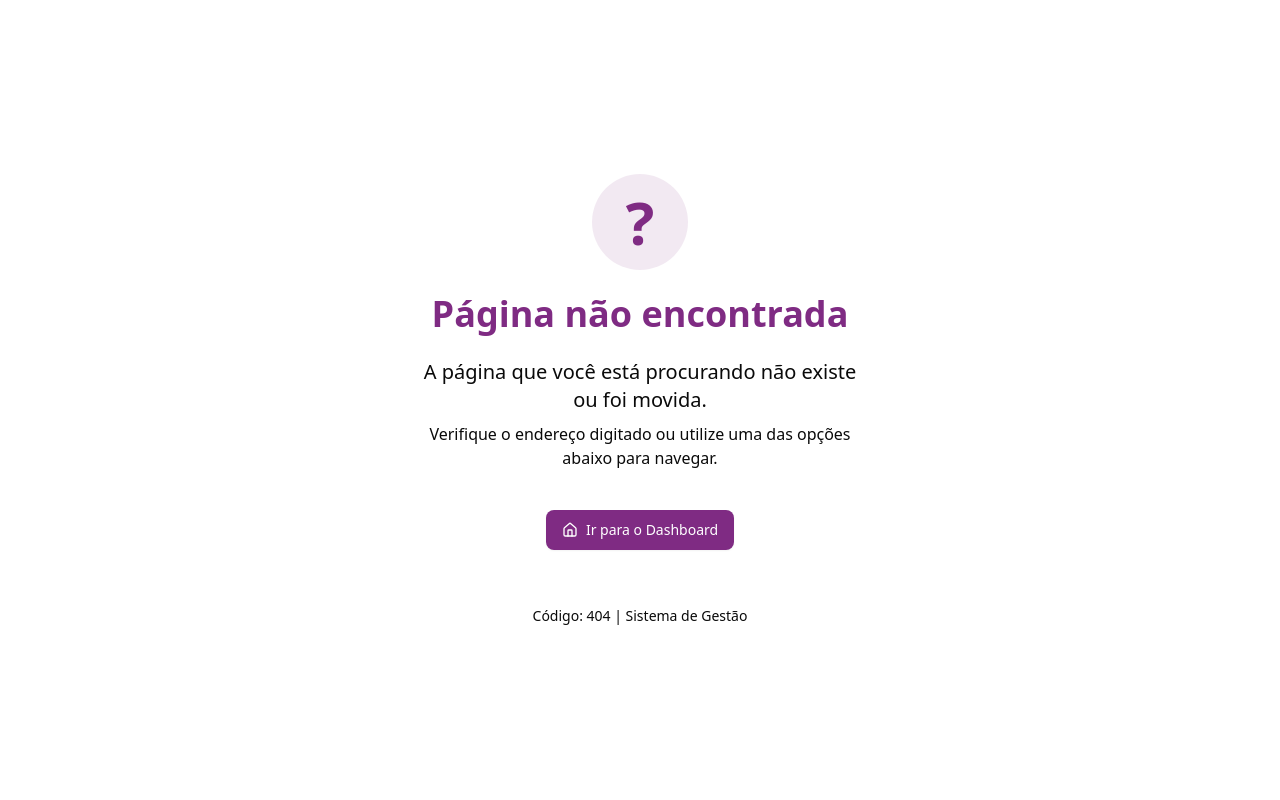
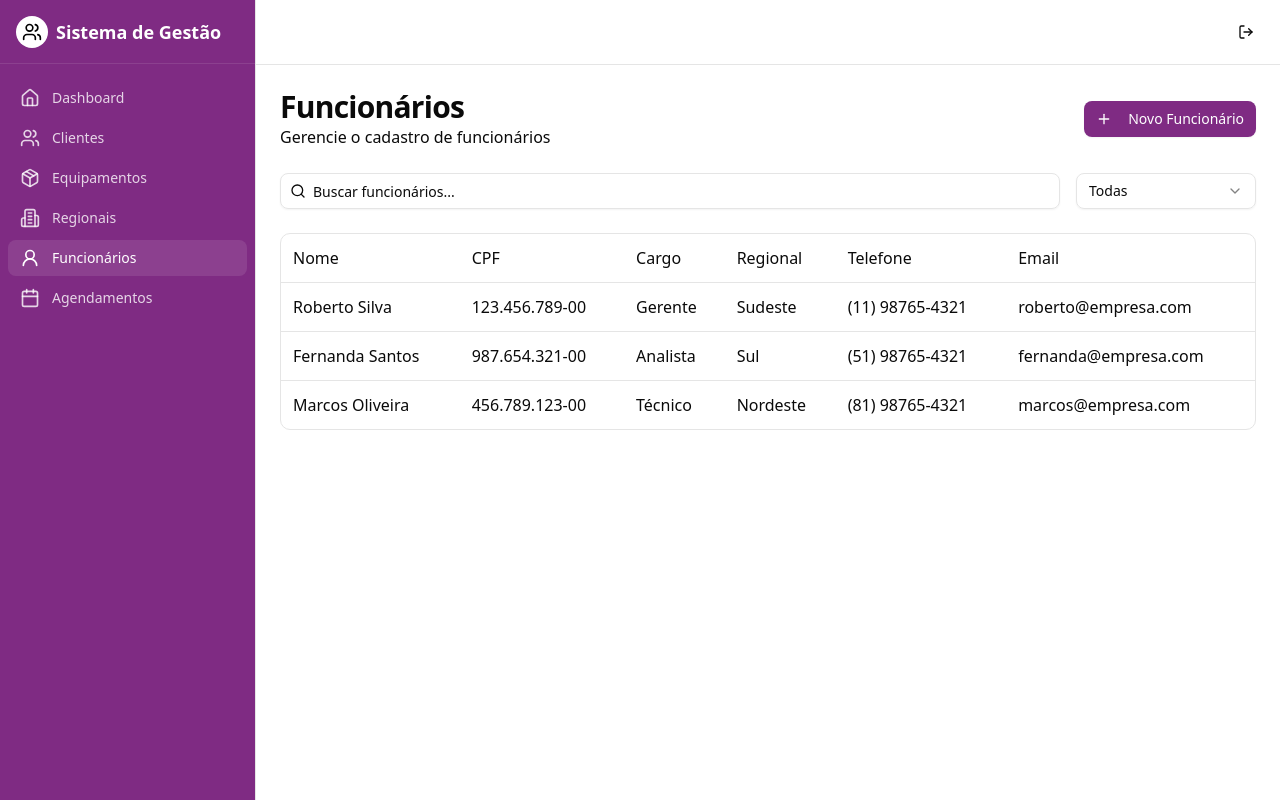
Before and after one commit to locbeauty/locbeauty-front, a Next.js app: page /employees in a window 1280 px wide. Before the commit this address had no page. Built offline with nearby package versions, Linux system fonts and the light colour scheme.

Commit message:
feat: add employee and create employee pages

```diff
--- /dev/null
+++ b/src/app/(main)/employees/create/page.tsx
@@ -0,0 +1,99 @@
+import { Button } from "@/components/ui/button";
+import { Card, CardContent, CardDescription, CardHeader, CardTitle } from "@/components/ui/card";
+import { Input } from "@/components/ui/input";
+import { Label } from "@/components/ui/label";
+import { Select, SelectContent, SelectItem, SelectTrigger, SelectValue } from "@/components/ui/select";
+import { ROUTES } from "@/utils/routes";
+import { ArrowLeft, Save } from "lucide-react";
+import Link from "next/link";
+
+export default function NovoFuncionarioPage() {
+    return (
+        <div className="space-y-6">
+            <div className="flex items-center gap-4">
+                <Button variant="outline" size="icon" asChild>
+                    <Link href={ROUTES.EMPLOYEES}>
+                        <ArrowLeft className="h-4 w-4" />
+                        <span className="sr-only">Voltar</span>
+                    </Link>
+                </Button>
+                <div>
+                    <h1 className="text-3xl font-bold tracking-tight">Novo Funcionário</h1>
+                    <p className="text-muted-foreground">Cadastre um novo funcionário no sistema</p>
+                </div>
+            </div>
+
+            <Card>
+                <CardHeader>
+                    <CardTitle>Dados do Funcionário</CardTitle>
+                    <CardDescription>Preencha os dados do funcionário</CardDescription>
+                </CardHeader>
+                <CardContent className="space-y-6">
+                    <div className="grid gap-4 md:grid-cols-2">
+                        <div className="space-y-2">
+                            <Label htmlFor="nome">Nome</Label>
+                            <Input id="nome" />
+                        </div>
+                        <div className="space-y-2">
+                            <Label htmlFor="cpf">CPF</Label>
+                            <Input id="cpf" placeholder="000.000.000-00" />
+                        </div>
+                    </div>
+
+                    <div className="grid gap-4 md:grid-cols-2">
+                        <div className="space-y-2">
+                            <Label htmlFor="cargo">Cargo</Label>
+                            <Select>
+                                <SelectTrigger id="cargo">
+                                    <SelectValue placeholder="Selecione o cargo" />
+                                </SelectTrigger>
+                                <SelectContent>
+                                    <SelectItem value="gerente">Gerente</SelectItem>
+                                    <SelectItem value="analista">Analista</SelectItem>
+                                    <SelectItem value="tecnico">Técnico</SelectItem>
+                                    <SelectItem value="assistente">Assistente</SelectItem>
+                                </SelectContent>
+                            </Select>
+                        </div>
+                        <div className="space-y-2">
+                            <Label htmlFor="regional">Regional</Label>
+                            <Select>
+                                <SelectTrigger id="regional">
+                                    <SelectValue placeholder="Selecione a regional" />
+                                </SelectTrigger>
+                                <SelectContent>
+                                    <SelectItem value="norte">Norte</SelectItem>
+                                    <SelectItem value="nordeste">Nordeste</SelectItem>
+                                    <SelectItem value="centro-oeste">Centro-Oeste</SelectItem>
+                                    <SelectItem value="sudeste">Sudeste</SelectItem>
+                                    <SelectItem value="sul">Sul</SelectItem>
+                                </SelectContent>
+                            </Select>
+                        </div>
+                    </div>
+
+                    <div className="grid gap-4 md:grid-cols-2">
+                        <div className="space-y-2">
+                            <Label htmlFor="telefone">Telefone</Label>
+                            <Input id="telefone" placeholder="(00) 00000-0000" />
+                        </div>
+                        <div className="space-y-2">
+                            <Label htmlFor="email">Email</Label>
+                            <Input id="email" type="email" />
+                        </div>
+                    </div>
+                </CardContent>
+            </Card>
+
+            <div className="flex justify-end gap-4">
+                <Button variant="outline" asChild>
+                    <Link href={ROUTES.EMPLOYEES}>Cancelar</Link>
+                </Button>
+                <Button>
+                    <Save className="mr-2 h-4 w-4" />
+          Salvar
+                </Button>
+            </div>
+        </div>
+    );
+}
--- /dev/null
+++ b/src/app/(main)/employees/page.tsx
@@ -0,0 +1,86 @@
+import { Button } from "@/components/ui/button";
+import { Input } from "@/components/ui/input";
+import { Select, SelectContent, SelectItem, SelectTrigger, SelectValue } from "@/components/ui/select";
+import { ROUTES } from "@/utils/routes";
+import { Plus, Search } from "lucide-react";
+import Link from "next/link";
+
+export default function FuncionariosPage() {
+    return (
+        <div className="space-y-6">
+            <div className="flex items-center justify-between">
+                <div>
+                    <h1 className="text-3xl font-bold tracking-tight">Funcionários</h1>
+                    <p className="text-muted-foreground">Gerencie o cadastro de funcionários</p>
+                </div>
+                <Button asChild>
+                    <Link href={ROUTES.CREATE_EMPLOYEE}>
+                        <Plus className="mr-2 h-4 w-4" />
+            Novo Funcionário
+                    </Link>
+                </Button>
+            </div>
+
+            <div className="flex items-center gap-4">
+                <div className="relative flex-1">
+                    <Search className="absolute left-2.5 top-2.5 h-4 w-4 text-muted-foreground" />
+                    <Input type="search" placeholder="Buscar funcionários..." className="pl-8" />
+                </div>
+                <Select defaultValue="todos">
+                    <SelectTrigger className="w-[180px]">
+                        <SelectValue placeholder="Regional" />
+                    </SelectTrigger>
+                    <SelectContent>
+                        <SelectItem value="todos">Todas</SelectItem>
+                        <SelectItem value="norte">Norte</SelectItem>
+                        <SelectItem value="nordeste">Nordeste</SelectItem>
+                        <SelectItem value="centro-oeste">Centro-Oeste</SelectItem>
+                        <SelectItem value="sudeste">Sudeste</SelectItem>
+                        <SelectItem value="sul">Sul</SelectItem>
+                    </SelectContent>
+                </Select>
+            </div>
+
+            <div className="border rounded-lg overflow-hidden">
+                <table className="w-full">
+                    <thead className="bg-muted">
+                        <tr>
+                            <th className="text-left p-3 font-medium">Nome</th>
+                            <th className="text-left p-3 font-medium">CPF</th>
+                            <th className="text-left p-3 font-medium">Cargo</th>
+                            <th className="text-left p-3 font-medium">Regional</th>
+                            <th className="text-left p-3 font-medium">Telefone</th>
+                            <th className="text-left p-3 font-medium">Email</th>
+                        </tr>
+                    </thead>
+                    <tbody>
+                        <tr className="border-t hover:bg-muted/50">
+                            <td className="p-3">Roberto Silva</td>
+                            <td className="p-3">123.456.789-00</td>
+                            <td className="p-3">Gerente</td>
+                            <td className="p-3">Sudeste</td>
+                            <td className="p-3">(11) 98765-4321</td>
+                            <td className="p-3">roberto@empresa.com</td>
+                        </tr>
+                        <tr className="border-t hover:bg-muted/50">
+                            <td className="p-3">Fernanda Santos</td>
+                            <td className="p-3">987.654.321-00</td>
+                            <td className="p-3">Analista</td>
+                            <td className="p-3">Sul</td>
+                            <td className="p-3">(51) 98765-4321</td>
+                            <td className="p-3">fernanda@empresa.com</td>
+                        </tr>
+                        <tr className="border-t hover:bg-muted/50">
+                            <td className="p-3">Marcos Oliveira</td>
+                            <td className="p-3">456.789.123-00</td>
+                            <td className="p-3">Técnico</td>
+                            <td className="p-3">Nordeste</td>
+                            <td className="p-3">(81) 98765-4321</td>
+                            <td className="p-3">marcos@empresa.com</td>
+                        </tr>
+                    </tbody>
+                </table>
+            </div>
+        </div>
+    );
+}
```
